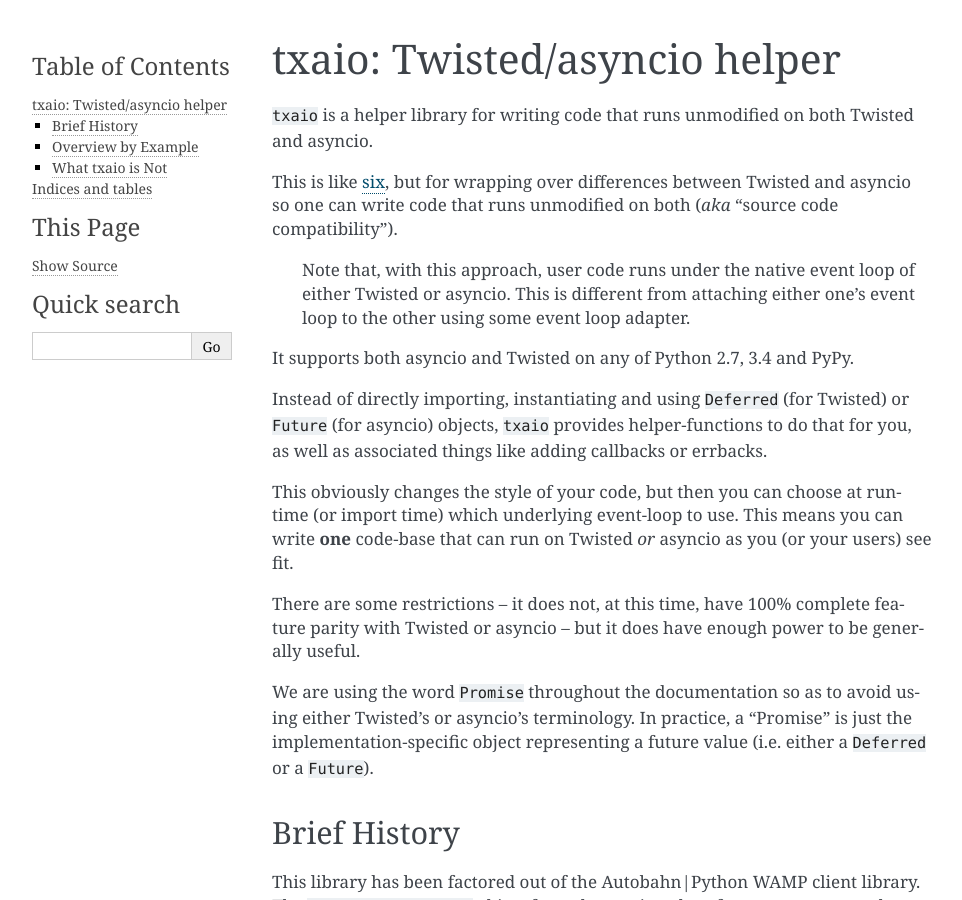
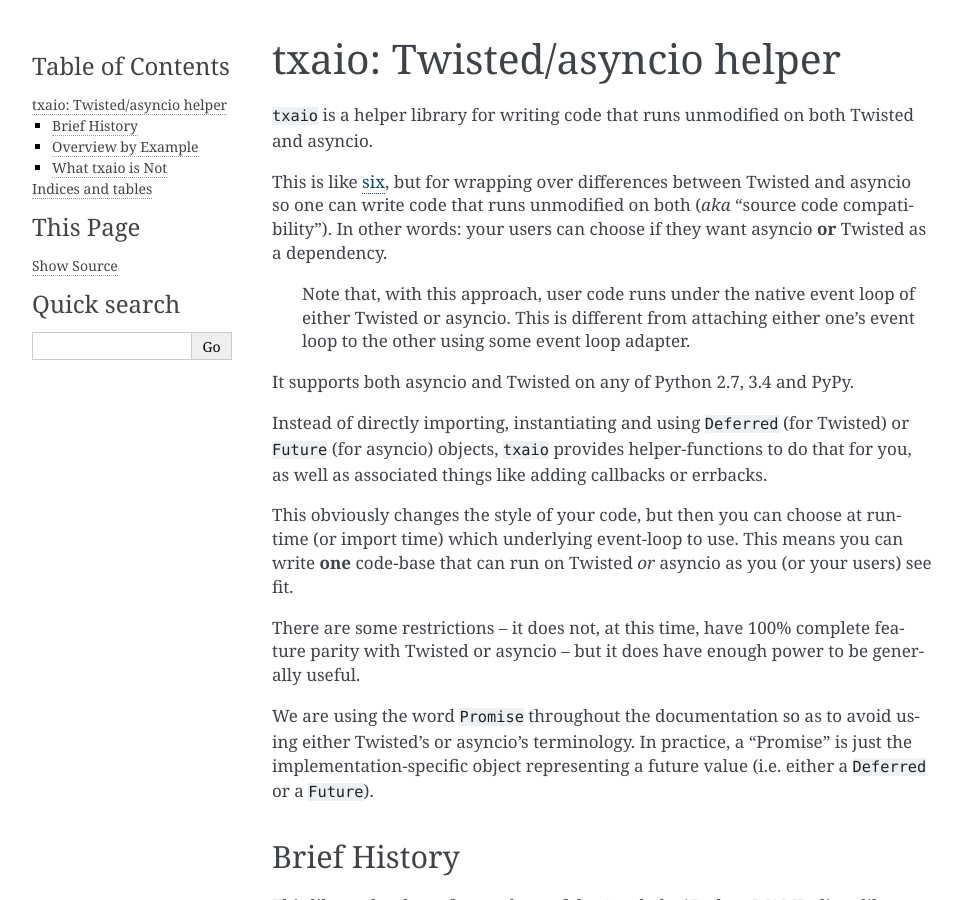
Before and after one commit to crossbario/txaio, a Sphinx documentation site: the page built from doc/index.rst, in a window 1280 px wide and 900 px high. Shown: the whole window, without its empty margins (148-1110 px from the left). Built offline with Sphinx 7.4.7, drawn with Linux system fonts in a browser that asks for light colours.

Commit message:
one more clarifying comment

```diff
--- a/doc/index.rst
+++ b/doc/index.rst
@@ -6,7 +6,9 @@
 
 This is like `six <http://pythonhosted.org/six/>`_, but for wrapping
 over differences between Twisted and asyncio so one can write code
-that runs unmodified on both (*aka* "source code compatibility").
+that runs unmodified on both (*aka* "source code compatibility"). In
+other words: your users can choose if they want asyncio **or** Twisted
+as a dependency.
 
     Note that, with this approach, user code runs under the native
     event loop of either Twisted or asyncio. This is different from
```
